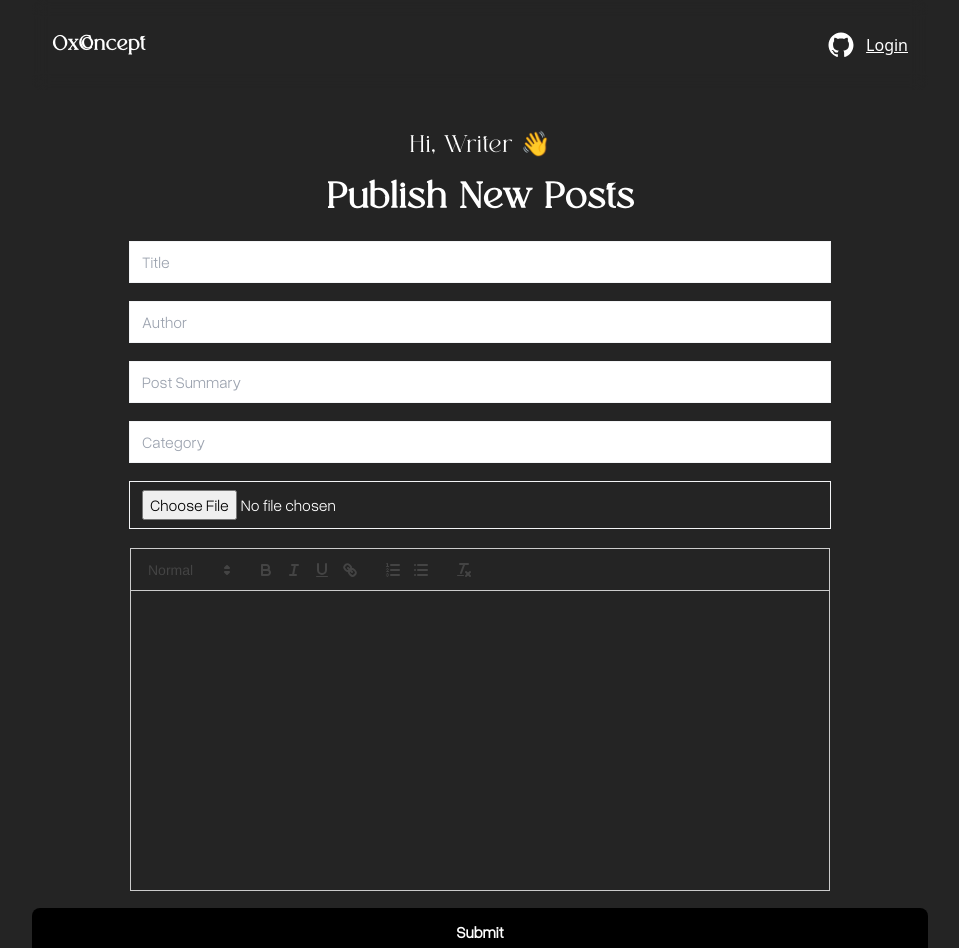
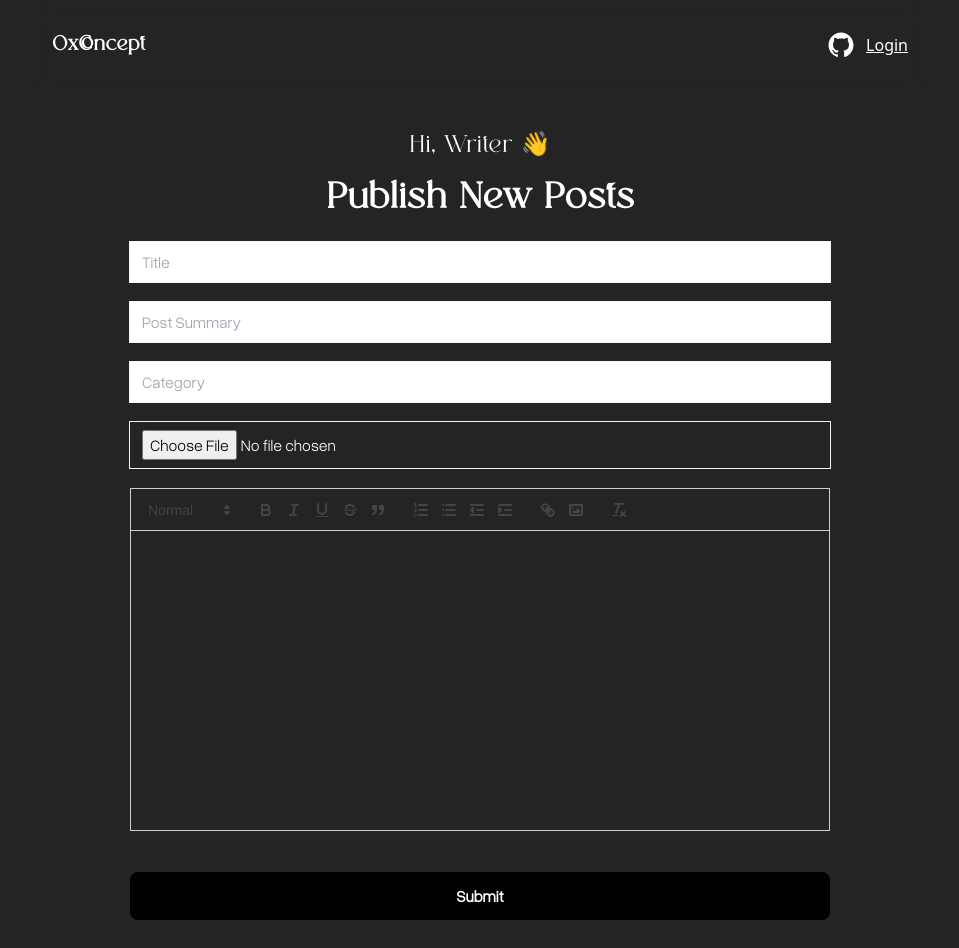
Before and after one commit to ellaboevans/0xconcept-blog, a Next.js app: page /dashboards in a window 1280 px wide. Shown: the top 948 px of the page, without its empty margins (160-1119 px from the left). Built offline with nearby package versions, Linux system fonts and the light colour scheme; no server answers.

Commit message:
refactor(app): Removed the author field
To the redundancy of entering author names on dashboard and then register

```diff
--- a/components/CreatePost.tsx
+++ b/components/CreatePost.tsx
@@ -5,6 +5,7 @@ import { toast } from 'react-hot-toast'
 import { useRouter } from 'next/navigation'
 import dynamic from 'next/dynamic'
 import { fileType } from '@/types/types'
+import { modules, formats } from '@/utils/QuillModules'
 
 /* only load and render the Quill editor when running
 in the browser*/
@@ -13,7 +14,6 @@ import 'react-quill/dist/quill.snow.css'
 
 function CreatePost() {
   const [title, setTitle] = useState('')
-  const [author, setAuthor] = useState('')
   const [summary, setSummary] = useState('')
   const [tag, setTag] = useState('')
   const [files, setFiles] = useState<fileType>('')
@@ -27,7 +27,6 @@ function CreatePost() {
 
     const formData = new FormData()
     formData.set('title', title)
-    formData.set('author', author)
     formData.set('summary', summary)
     formData.set('tag', tag)
     formData.set('image', files[0])
@@ -35,6 +34,7 @@ function CreatePost() {
 
     const response = await fetch('http://localhost:3500/api/v1/posts', {
       method: 'POST',
+      credentials: 'include',
       body: formData
     })
 
@@ -46,7 +46,6 @@ function CreatePost() {
     }
 
     setTitle('')
-    setAuthor('')
     setSummary('')
     setTag('')
     setFiles('')
@@ -66,14 +65,6 @@ function CreatePost() {
           name="title"
           value={title}
           onChange={(e) => setTitle(e.target.value)}
-        />
-        <input
-          type="text"
-          placeholder="Author"
-          className="input-field"
-          name="author"
-          value={author}
-          onChange={(e) => setAuthor(e.target.value)}
         />
         <input
           type="text"
@@ -100,6 +91,8 @@ function CreatePost() {
         />
         <ReactQuill
           theme="snow"
+          modules={modules}
+          formats={formats}
           value={content}
           onChange={setContent}
           className="quill-field"
@@ -107,7 +100,7 @@ function CreatePost() {
       </div>
       <button
         type="submit"
-        className={`bg-black mt-10 w-full text-white font-semibold py-3 px-6 rounded-lg ${overusedGrotesk.variable} font-overusedGrotesk`}
+        className={`bg-black mt-16 w-full md:w-[700px] text-white font-semibold py-3 px-6 rounded-lg ${overusedGrotesk.variable} font-overusedGrotesk`}
       >
         Submit
       </button>
```
